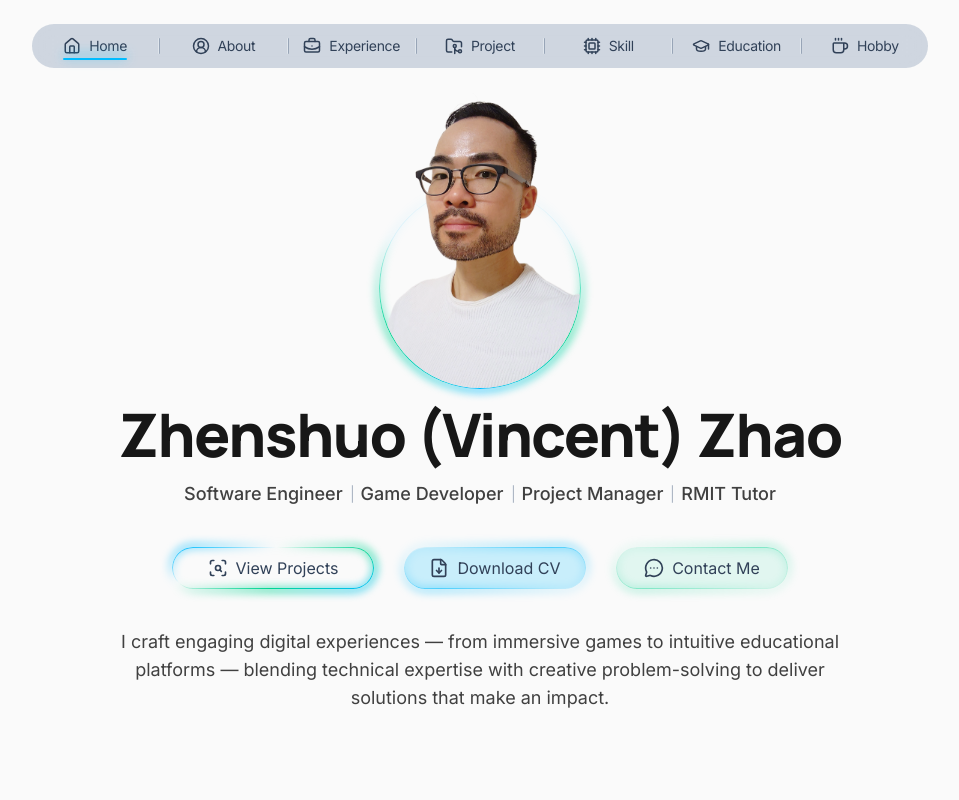
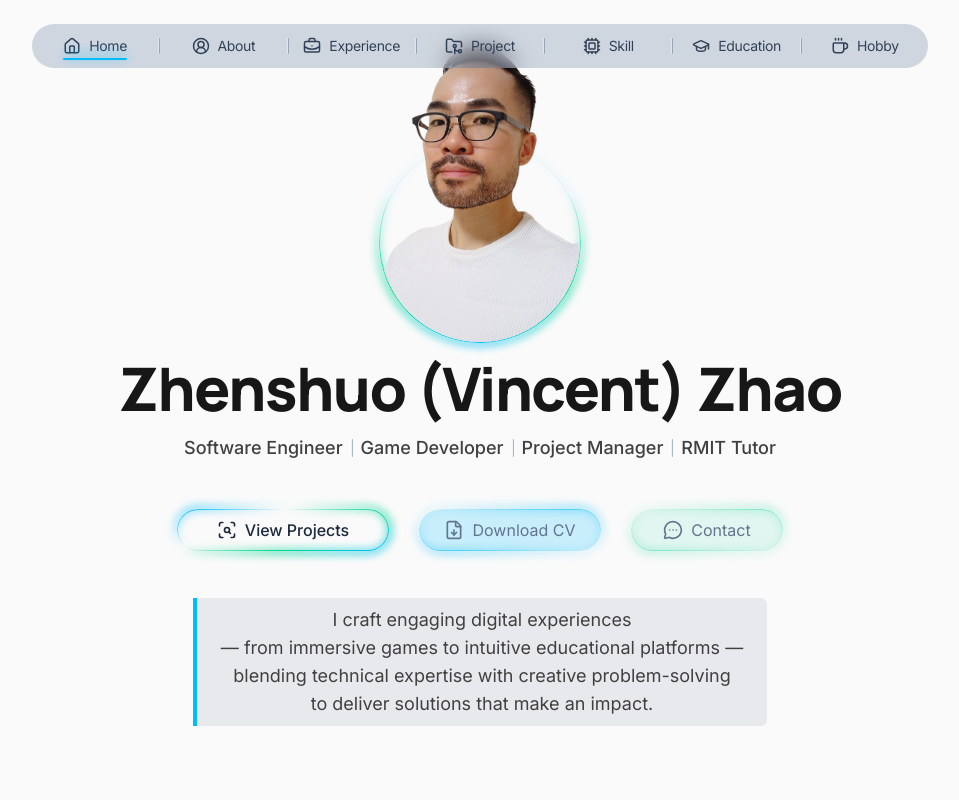
Before and after one commit to ZHENSHUO-ZHAO/portfolio, a React (Vite) app: page / in a window 1280 px wide. Shown: the top 800 px of the page, without its empty margins (160-1119 px from the left). Built offline with nearby package versions, Linux system fonts and the light colour scheme.

Commit message:
Added styles to the self-introduction.

```diff
--- a/src/contexts/homeContext.ts
+++ b/src/contexts/homeContext.ts
@@ -20,7 +20,7 @@ export const homeContent = {
     "RMIT Tutor",
   ],
   statement:
-    "I craft engaging digital experiences — from immersive games to intuitive educational platforms — blending technical expertise with creative problem-solving to deliver solutions that make an impact.",
+    "I craft engaging digital experiences \n — from immersive games to intuitive educational platforms — \n blending technical expertise with creative problem-solving \n to deliver solutions that make an impact.",
   highlight: [
     { title: "YoPlay", desc: "Large-scale multiplayer casual casino platform" },
     {
--- a/src/index.css
+++ b/src/index.css
@@ -5,6 +5,10 @@
   --font-sans: "Inter", system-ui, sans-serif;
   /* For hero page and all headings */
   --font-display: "Manrope", system-ui, sans-serif;
+
+  --font-quote: Georgia, serif;
+
+  --breakpoint-xs: 30rem;
 
   --color-bg: theme(colors.neutral.50);
 
--- a/src/pages/Home/Home.tsx
+++ b/src/pages/Home/Home.tsx
@@ -87,7 +87,7 @@ function HomePageHeader() {
           </div>
         ))}
       </ul>
-      <ul className="my-6 w-full flex flex-col sm:flex-row gap-8 justify-center items-center text-base text-slate-800">
+      <ul className="my-8 w-full flex flex-col sm:flex-row gap-8 justify-center items-center text-base text-slate-800">
         <CtaButton
           gradientColor="var(--color-accent), transparent, var(--color-complement), var(--color-accent)"
           link="/project"
@@ -95,7 +95,7 @@ function HomePageHeader() {
           priority="primary"
         >
           <ScanSearch width={20} />
-          View Projects
+          <span className="font-medium">View Projects</span>
         </CtaButton>
         <CtaButton
           gradientColor="color-mix(in oklch, var(--color-accent) 5%, transparent), color-mix(in oklch, var(--color-accent) 60%, transparent), color-mix(in oklch, var(--color-accent) 10%, transparent)"
@@ -114,7 +114,7 @@ function HomePageHeader() {
           priority="tertiary"
         >
           <MessageCircleMore width={20} />
-          Contact Me
+          Contact
         </CtaButton>
         {/* <li className={ctaLiClass}>
           <GlowOutline
@@ -151,9 +151,11 @@ function HomePageHeader() {
           </a>
         </li> */}
       </ul>
-      <p className="text-base text-center max-w-prose lg:text-lg">
-        {content.statement}
-      </p>
+      <div className="bg-slate-600/10 rounded-r-md border-l-4 border-l-accent mb-8">
+        <p className="text-base max-w-prose px-6 py-2 lg:text-lg sm:whitespace-pre-line sm:text-center">
+          {content.statement}
+        </p>
+      </div>
     </div>
   );
 }
@@ -204,10 +206,10 @@ function CtaButton({
     <motion.li
       className={`relative flex-1 ${
         priority === "primary"
-          ? "w-[280px] sm:max-w-[200px]"
+          ? "w-[280px] sm:max-w-[210px]"
           : priority === "secondary"
           ? "w-[200px] sm:max-w-[180px]"
-          : "w-[200px] sm:max-w-[170px]"
+          : "w-[200px] sm:max-w-[150px]"
       }`}
       animate="rest"
       whileHover="hover"
@@ -219,13 +221,16 @@ function CtaButton({
         rounded="rounded-full"
       />
       {useNavLink ? (
-        <NavLink to={link} className={`${linkStyle} ${bgColor || ""}`}>
+        <NavLink
+          to={link}
+          className={`${linkStyle} ${bgColor || ""} text-slate-800`}
+        >
           {children}
         </NavLink>
       ) : (
         <a
           href={link}
-          className={`${linkStyle} ${bgColor || ""}`}
+          className={`${linkStyle} ${bgColor || ""} text-slate-500`}
           {...linkProps}
         >
           {children}
@@ -248,7 +253,7 @@ function Portrait() {
         </defs>
       </svg>
 
-      <div className="relative w-50 aspect-[1/1.5]">
+      <div className="relative w-30 sm:w-50 aspect-[1/1.5]">
         <div className="absolute aspect-square bottom-0 w-full">
           <GlowOutline
             gradient="conic-gradient(from 0deg, transparent, color-mix(in oklch, var(--color-accent) 10%, transparent), var(--color-complement), var(--color-accent), var(--color-complement), color-mix(in oklch, var(--color-accent) 10%, transparent), transparent)"
--- a/src/pages/PageBase.tsx
+++ b/src/pages/PageBase.tsx
@@ -14,7 +14,7 @@ export default function PageBase({
 }) {
   const headingClassName = "mb-2";
   return (
-    <main className="px-4">
+    <main className="px-8">
       <header className={`mb-2 ${headerClassName || ""}`}>
         {headerElement ? (
           headerElement(headingClassName)
```
Also changed, not shown: src/assets/images/home/portrait.png.
